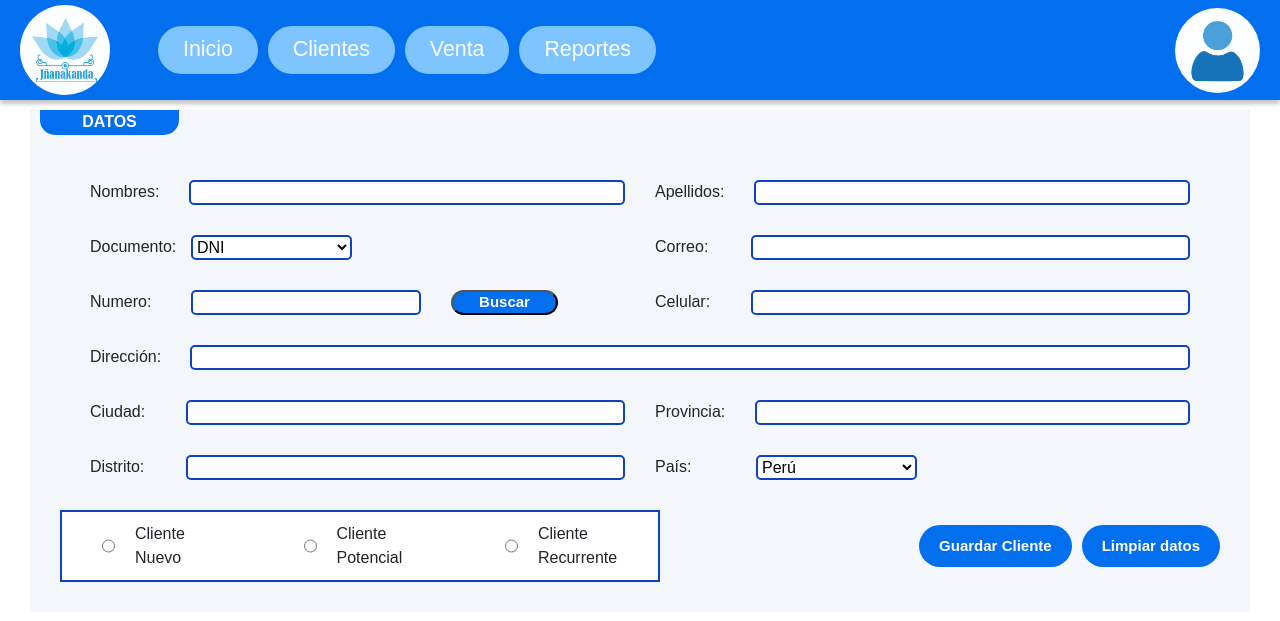
After one commit to BriMelany/Yoga_Proyecto, a Node server app: page /edit in a window 1280 px wide. The commit adds this page. Shown: the top 621 px of the page. Run offline with Node 20, Linux system fonts and the light colour scheme.

Commit message:
insertar clientes

```diff
--- a/src/routes/index.js
+++ b/src/routes/index.js
@@ -4,6 +4,7 @@ const router=Router();
 
 router.get('/', (req,res) => res.render('index',{title:'Inicio'}))
 router.get('/inicio', (req,res) => res.render('inicio',{title:'Productos'}))
+router.get('/edit', (req,res) => res.render('edit',{title:'Edit'}))
 router.get('/clientes', (req,res) => res.render('clientes',{title:'Cliente'}))
 router.get('/login', (req,res) => res.render('login',{title:'login'}))
 router.get('/reportes', (req,res) => res.render('reportes',{title:'reportes'}))
--- /dev/null
+++ b/src/views/edit.ejs
@@ -0,0 +1,162 @@
+<!DOCTYPE html>
+<html lang="en">
+<head>
+    <meta charset="UTF-8">
+    <meta name="viewport" content="width=device-width, initial-scale=1.0">
+    <%- include('partials/head') %>
+    <link rel="stylesheet" href="/css/clientes.css">
+    <link rel="stylesheet" href="/css/inicio.css">
+    <title>Document</title>
+</head>
+<body>
+
+    <%- include('partials/navigation') %>
+
+    <section class="form-container">
+
+        <div class="encabezado">DATOS</div>
+        <form id="edit-form">
+
+            <div class="form-line-contain">
+                <div class="form-line">
+
+                    <div class="line1">
+                        <label>Nombres:</label>
+                        <input id="nombres" type="text">
+                    </div>
+
+                    <div class="line1">
+                        <label>Apellidos:</label>
+                        <input id="apellidos"type="text">
+                    </div>
+
+                </div>
+
+                <div class="form-line">
+
+                    <div class="line3">
+                        <label>Documento:</label>
+                        <select id="tipo-documento">
+                            <option value="DNI">DNI</option>
+                            <option value="Pasaporte">Pasaporte</option>
+                            <option value="Carnet de extranjería">Carnet de extranjería</option>
+                        </select>
+                    </div>
+
+                    <div class="line1">
+                        <label>Correo:</label>
+                        <input id="correo" type="email">
+                    </div>
+
+                </div>
+
+
+                <div class="form-line">
+
+                    <div class="line1">
+                        <div class="number">
+                            <label>Numero:</label>
+                            <input id="numero"type="text">
+                        </div>
+                        <button  class="number-button">Buscar</button>
+                    </div>
+
+                    <div class="line1">
+                        <label>Celular:</label>
+                        <input id="celular" type="text">
+                    </div>
+
+                </div>
+
+                <div class="form-line-2">
+
+                    <div class="line4">
+                        <label>Dirección:</label>
+                        <input id="direccion"type="text">
+                    </div>
+                </div>
+
+                <div class="form-line">
+
+                    <div class="line1">
+                        <label>Ciudad:</label>
+                        <input id="ciudad" type="text">
+                    </div>
+
+                    <div class="line1">
+                        <label>Provincia:</label>
+                        <input id="provincia"type="text">
+                    </div>
+
+                </div>
+
+
+                <div class="form-line">
+
+                    <div class="line1">
+                        <label>Distrito:</label>
+                        <input id="distrito" type="text">
+                    </div>
+
+                    <div class="line3">
+                        <label>País:</label>
+                        <select id="pais">
+                            <option value="Peru">Perú</option>
+                            <option value="Argentina">Argentina</option>
+                            <option value="Brasil">Brasil</option>
+                            <option value="Chile">Chile</option>
+                            <option value="Colombia">Colombia</option>
+                            <option value="Ecuador">Ecuador</option>
+                            <option value="México">México</option>
+                            <option value="España">España</option>
+                            <option value="Estados Unidos">Estados Unidos</option>
+                            <option value="Francia">Francia</option>
+                            <option value="Alemania">Alemania</option>
+                            <option value="Italia">Italia</option>
+                            <option value="Japón">Japón</option>
+                            <option value="China">China</option>
+                            <option value="India">India</option>
+                        </select>
+                    </div>
+
+                </div>
+
+            </div>
+
+            <div class="final-line">
+
+                <div class="client">
+
+                    <div class="check">
+                        <input type="radio"  name="cliente" value= "Nuevo">
+                        <label>Cliente Nuevo</label>
+                    </div>
+                    <div class="check">
+                        <input type="radio" name="cliente" value="Potencial">
+                        <label>Cliente Potencial</label>
+                    </div>
+                    <div class="check">
+                        <input type="radio" name="cliente" value="Recurrente">
+                        <label>Cliente Recurrente</label>
+                    </div>
+
+                </div>
+
+                <div class="buttons">
+
+                    <button type="submit">Guardar Cliente</button>
+                    <button type="button" id="clear-button" >Limpiar datos</button>
+
+                </div>
+
+            </div>
+
+
+
+        </form>
+
+    </section>
+
+    <script src="/js/edit.js"></script>
+</body>
+</html>
```
Also changed, not shown: src/public/js/clientes.js (+97 -34 lines), src/views/clientes.ejs (+10 -10 lines).
